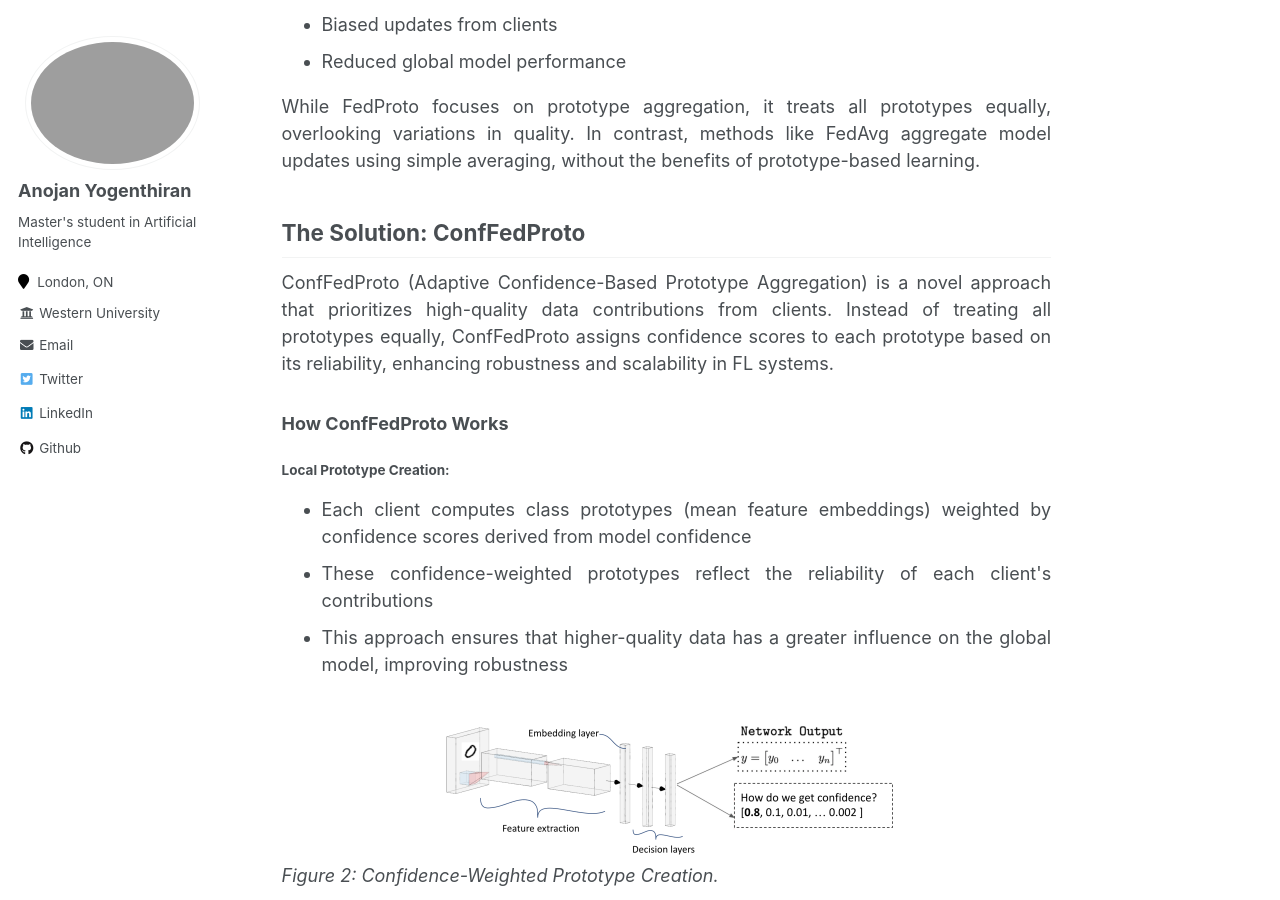
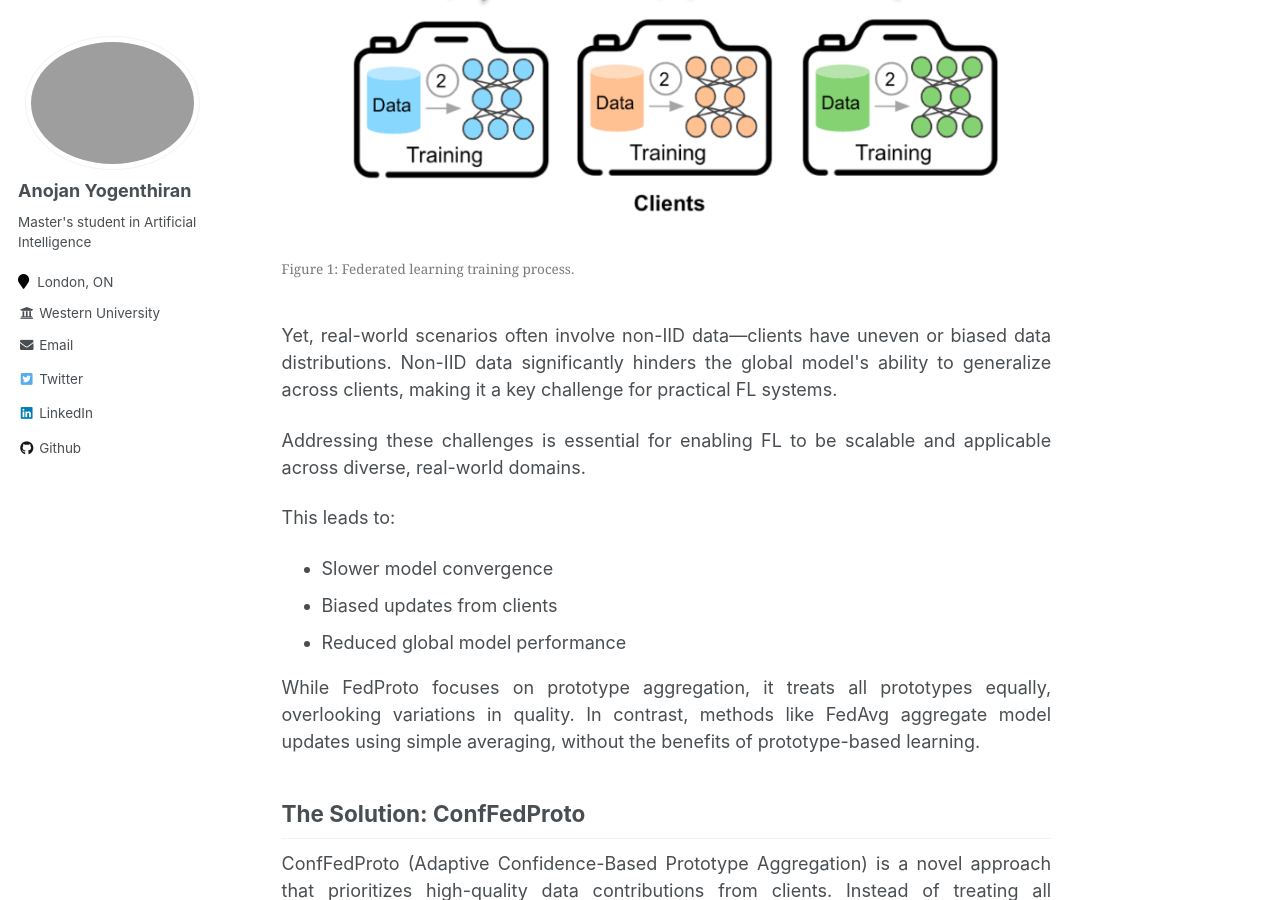
Before and after one commit to ayogenthiran/ayogenthiran.github.io, a Jekyll site: the page built from _posts/2025-01-05-blog-post-1.md, in a window 1280 px wide and 900 px high, scrolled down 1181 px. Built offline with Jekyll 4.4.1, drawn with Linux system fonts in a browser that asks for light colours.

Commit message:
error edit

```diff
--- a/_posts/2025-01-05-blog-post-1.md
+++ b/_posts/2025-01-05-blog-post-1.md
@@ -23,7 +23,11 @@
 3. Updates are uploaded to the server
 4. The server aggregates these updates to refine the global model
 
-{% include figure image_path="/images/blog/ConfFedProto/federated-learning.png" alt="Federated Learning Process" width="600px" caption="Figure 1: Federated learning training process." %}
+<figure>
+    <img src="/images/blog/ConfFedProto/federated-learning.png" alt="Federated Learning Process" width="600px">
+    <figcaption>Figure 1: Federated learning training process.</figcaption>
+</figure>
+
 
 Yet, real-world scenarios often involve non-IID data—clients have uneven or biased data distributions. Non-IID data significantly hinders the global model's ability to generalize across clients, making it a key challenge for practical FL systems.
 
```
